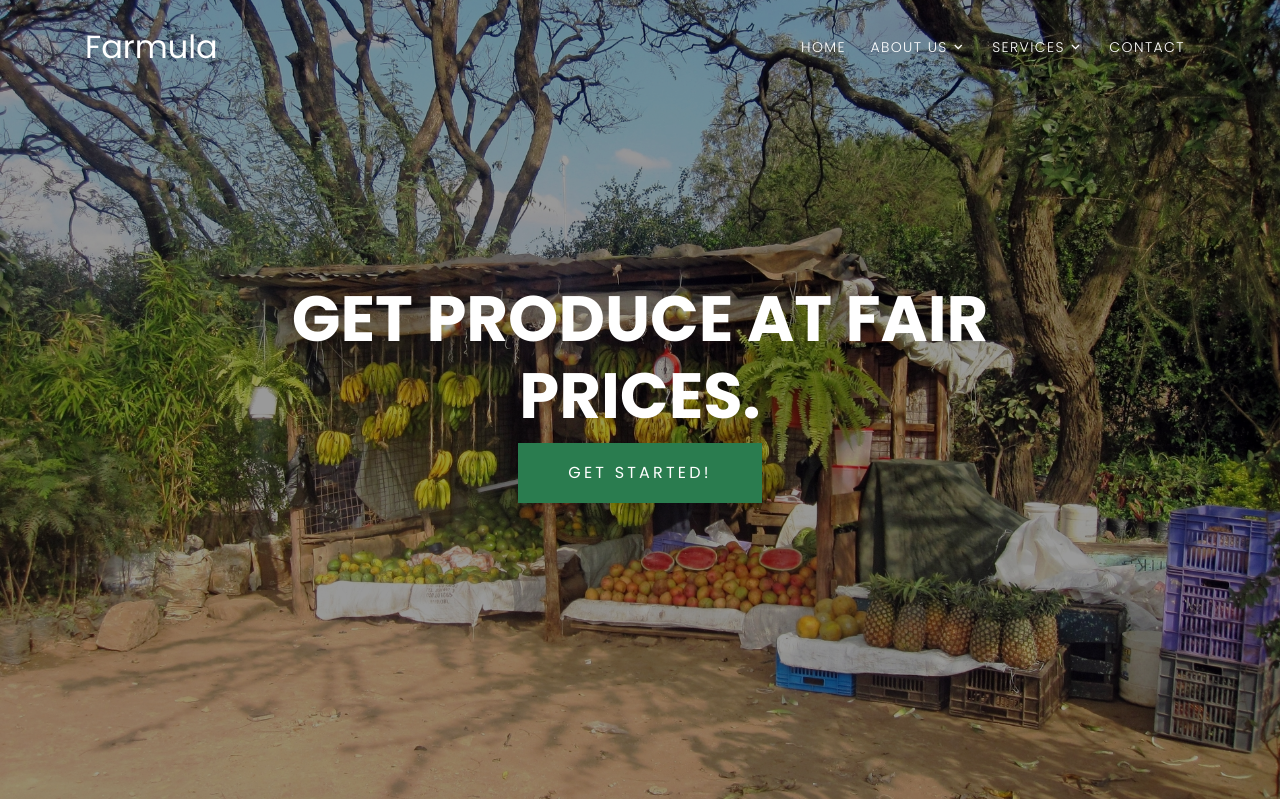
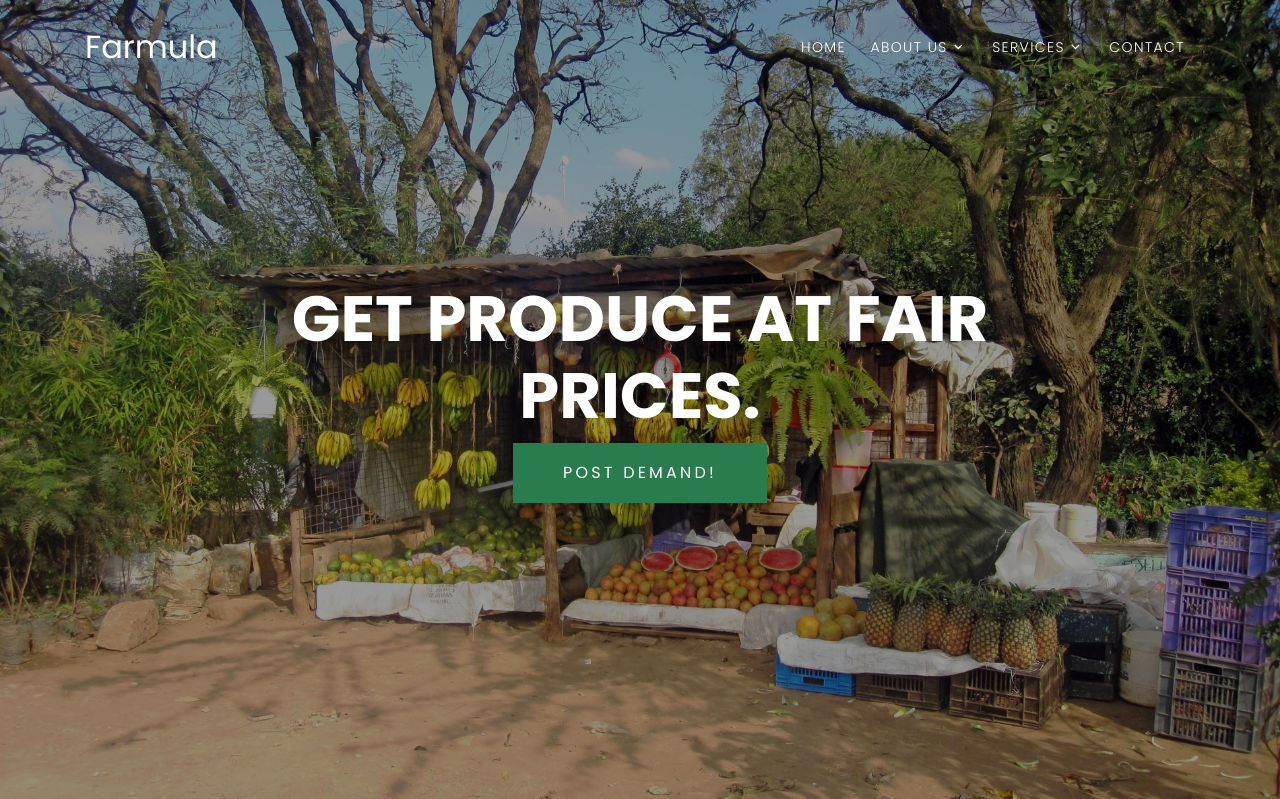
Before and after one commit to Farmulaio/Farmula, a Flask app: page / in a window 1280 px wide. Shown: the top 799 px of the page. Run offline with Flask 2, Linux system fonts and the light colour scheme; parts of the project's set-up code (start-up, migrations or seed data) failed here and were passed over; some libraries are stand-ins or nearby versions; some web fonts are replaced.

Commit message:
Change  call to action button

```diff
--- a/templates/index.html
+++ b/templates/index.html
@@ -7,7 +7,7 @@
           <div class="row align-items-center justify-content-center text-center">
           <div class="col-md-8" data-aos="fade-up" data-aos-delay="400">
               <h1 class="text-white font-weight-light text-uppercase font-weight-bold" data-aos="fade-up">Get produce at fair prices.</h1>
-              <p data-aos="fade-up" data-aos-delay="200"><a href="tel:*483*016%23" class="btn btn-primary py-3 px-5 text-white">Get Started!</a></p>
+              <p data-aos="fade-up" data-aos-delay="200"><a href="#" class="btn btn-primary py-3 px-5 text-white">Post Demand!</a></p>
             </div>
           </div>
         </div>
```
